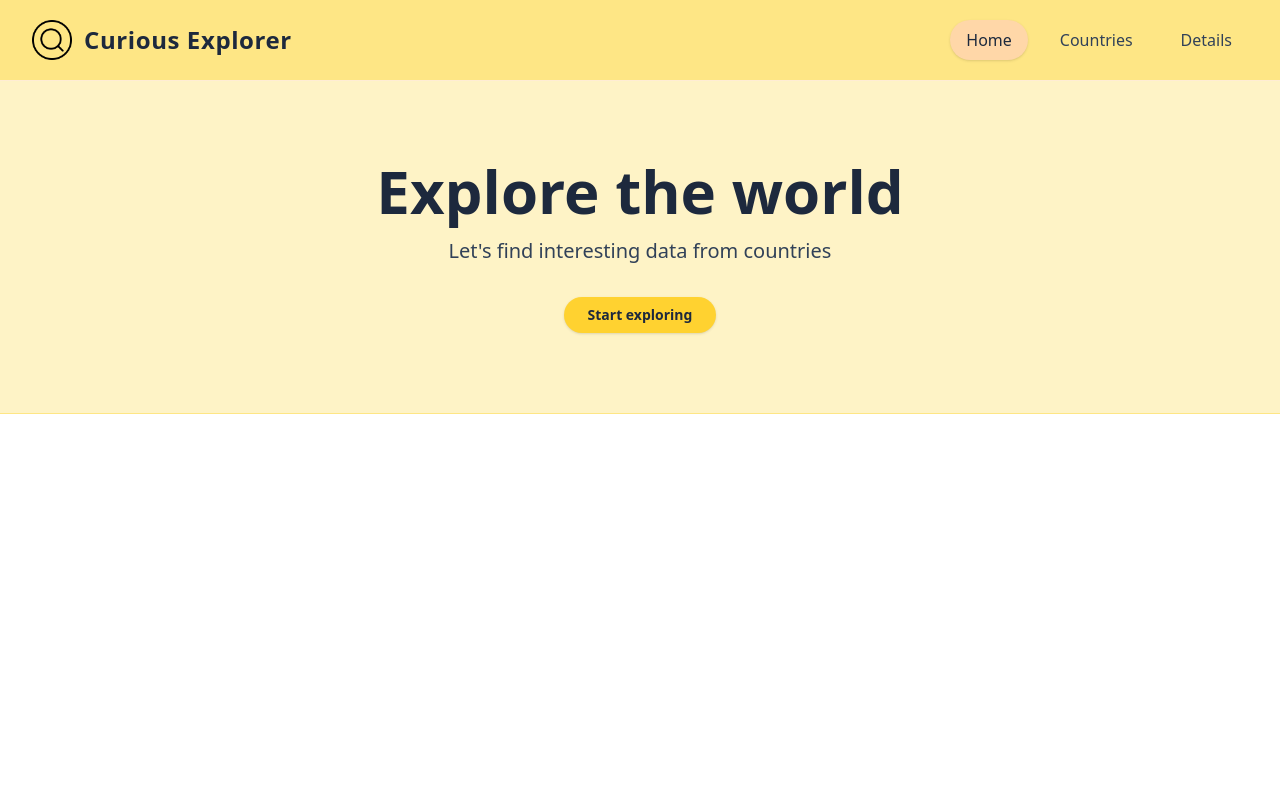
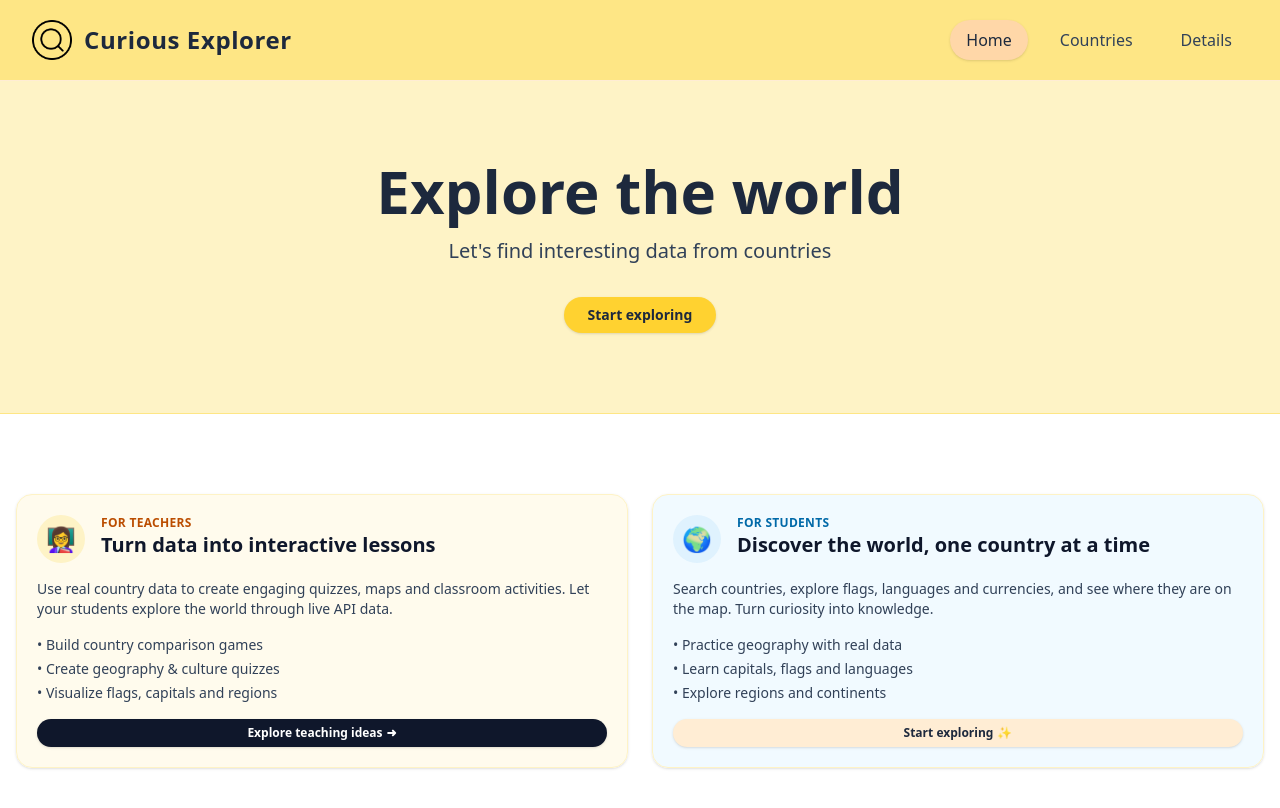
Before and after one commit to ersejda08/country-explorer, a React (Vite) app: page / in a window 1280 px wide. Shown: the top 808 px of the page. Built offline with nearby package versions, Linux system fonts and the light colour scheme.

Commit message:
modified HomeCards.

```diff
--- a/src/components/Card.jsx
+++ b/src/components/Card.jsx
@@ -1,4 +1,3 @@
-// Card.jsx
 const Card = ({ children, isDetails = false, className = "" }) => {
   const baseClasses =
     "group bg-amber-50 border border-amber-100 rounded-2xl " +
--- a/src/components/CountryDetails.jsx
+++ b/src/components/CountryDetails.jsx
@@ -65,7 +65,7 @@ const CountryDetails = () => {
 
   console.log("Map coords:", country.name?.common, lat, lng);
 
-  // OpenStreetMap embed: show a wide bbox (zoomed-out "world" feel) and marker
+  // OpenStreetMap embed:
   const mapEmbedUrl = hasCoords
     ? `https://www.openstreetmap.org/export/embed.html?bbox=${lng - 40}%2C${
         lat - 30
--- a/src/components/HomeCards.jsx
+++ b/src/components/HomeCards.jsx
@@ -1,38 +1,85 @@
-//import React from "react";
-import CountryCard from "./CountryCard";
+import { Link } from "react-router-dom";
+import Card from "./Card";
+
 const HomeCards = () => {
   return (
-    <section className="py-4">
-      <div className="container-xl lg:container m-auto">
-        <div className="grid grid-cols-1 md:grid-cols-2 gap-4 p-4 rounded-lg">
-          {/*  <div className="bg-gray-100 p-6 rounded-lg shadow-md"> */}
-          <CountryCard>
-            <h2 className="text-2xl font-bold">For Developers</h2>
-            <p className="mt-2 mb-4">
-              Browse our jobs and start your career today
+    <section className="py-10">
+      <div className="container-xl lg:container mx-auto">
+        <div className="grid grid-cols-1 md:grid-cols-2 gap-6 p-4 rounded-lg">
+          {/* Teachers card */}
+          <Card className="bg-amber-50/90">
+            <div className="flex items-start gap-4 mb-3">
+              <div className="flex h-12 w-12 items-center justify-center rounded-full bg-amber-100 text-2xl">
+                👩‍🏫
+              </div>
+
+              <div>
+                <p className="text-xs font-semibold uppercase tracking-wide text-amber-700">
+                  For Teachers
+                </p>
+                <h2 className="text-xl font-bold text-slate-900">
+                  Turn data into interactive lessons
+                </h2>
+              </div>
+            </div>
+
+            <p className="mt-1 mb-4 text-sm text-slate-700">
+              Use real country data to create engaging quizzes, maps and
+              classroom activities. Let your students explore the world through
+              live API data.
             </p>
-            <a
-              href="/jobs.html"
-              className="inline-block bg-black text-white rounded-lg px-4 py-2 hover:bg-gray-700"
+
+            <ul className="mb-4 space-y-1 text-sm text-slate-700">
+              <li>• Build country comparison games</li>
+              <li>• Create geography & culture quizzes</li>
+              <li>• Visualize flags, capitals and regions</li>
+            </ul>
+
+            <Link
+              to=""
+              className="inline-flex items-center justify-center rounded-full bg-slate-900 px-4 py-1.5 text-xs font-semibold text-white shadow-sm hover:bg-slate-800 hover:shadow-md transition"
             >
-              Browse jobs
-            </a>
-            {/* </div> */}
-          </CountryCard>
-          {/* <div className="bg-red-100 p-6 rounded-lg shadow-md"> */}
-          <CountryCard bg="bg-red-100">
-            <h2 className="text-2xl font-bold">For Employers</h2>
-            <p className="mt-2 mb-4">
-              List your job to find the perfect developer for the role
+              Explore teaching ideas
+              <span className="ml-1">➜</span>
+            </Link>
+          </Card>
+
+          {/* Students card */}
+          <Card className="bg-sky-50/90">
+            <div className="flex items-start gap-4 mb-3">
+              <div className="flex h-12 w-12 items-center justify-center rounded-full bg-sky-100 text-2xl">
+                🌍
+              </div>
+
+              <div>
+                <p className="text-xs font-semibold uppercase tracking-wide text-sky-700">
+                  For Students
+                </p>
+                <h2 className="text-xl font-bold text-slate-900">
+                  Discover the world, one country at a time
+                </h2>
+              </div>
+            </div>
+
+            <p className="mt-1 mb-4 text-sm text-slate-700">
+              Search countries, explore flags, languages and currencies, and see
+              where they are on the map. Turn curiosity into knowledge.
             </p>
-            <a
-              href="/add-job.html"
-              className="inline-block bg-red-500 text-white rounded-lg px-4 py-2 hover:bg-red-600"
+
+            <ul className="mb-4 space-y-1 text-sm text-slate-700">
+              <li>• Practice geography with real data</li>
+              <li>• Learn capitals, flags and languages</li>
+              <li>• Explore regions and continents</li>
+            </ul>
+
+            <Link
+              to="/explore"
+              className="inline-flex items-center justify-center rounded-full bg-orange-100 px-4 py-1.5 text-xs font-semibold text-slate-800 shadow-sm hover:bg-orange-200 hover:shadow-md transition"
             >
-              Add job
-            </a>
-          </CountryCard>
-          {/* </div> */}
+              Start exploring
+              <span className="ml-1">✨</span>
+            </Link>
+          </Card>
         </div>
       </div>
     </section>
--- a/src/pages/ExplorePage.jsx
+++ b/src/pages/ExplorePage.jsx
@@ -1,4 +1,3 @@
-import React from "react";
 import CountrySearch from "../components/CountrySearch";
 
 const ExplorePage = () => {
--- a/src/pages/HomePage.jsx
+++ b/src/pages/HomePage.jsx
@@ -1,5 +1,6 @@
 import Hero from "../components/Hero";
 import HomeCards from "../components/HomeCards";
+import Footer from "../components/HomeCards";
 
 const HomePage = () => {
   return (
--- a/src/pages/NotFoundPage.jsx
+++ b/src/pages/NotFoundPage.jsx
@@ -6,7 +6,9 @@ const NotFoundPage = () => {
       <i className="fas fa-exclamation-triangle text-yellow-400 fa-4x mb-4"></i>
       <FaTriangleExclamation className="text-yellow-400 fa-4x mb-4 text-5xl" />
       <h1 className="text-6xl font-bold mb-4">404 Not Found</h1>
-      <p className="text-xl mb-5">This page does not exist.</p>
+      <p className="text-xl mb-5">
+        We are working to bring this page to life soon. Please be patient
+      </p>
       <Link
         to="/"
         className="mt-4 rounded-full bg-amber-300 px-6 py-2 text-sm font-semibold text-slate-800 shadow-sm hover:bg-amber-400 transition"
```
Also changed, not shown: src/assets/images/react-logo.png (deleted).
